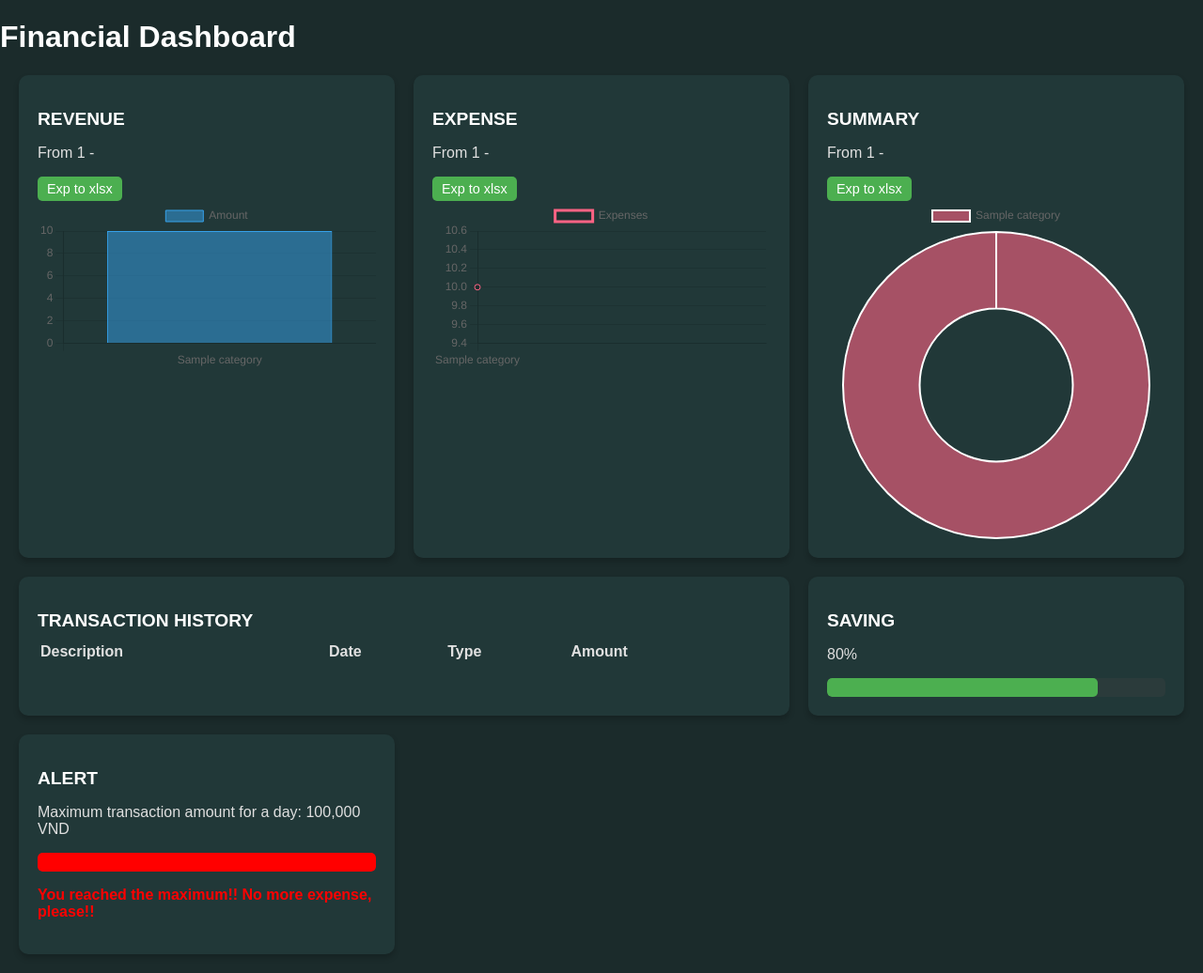
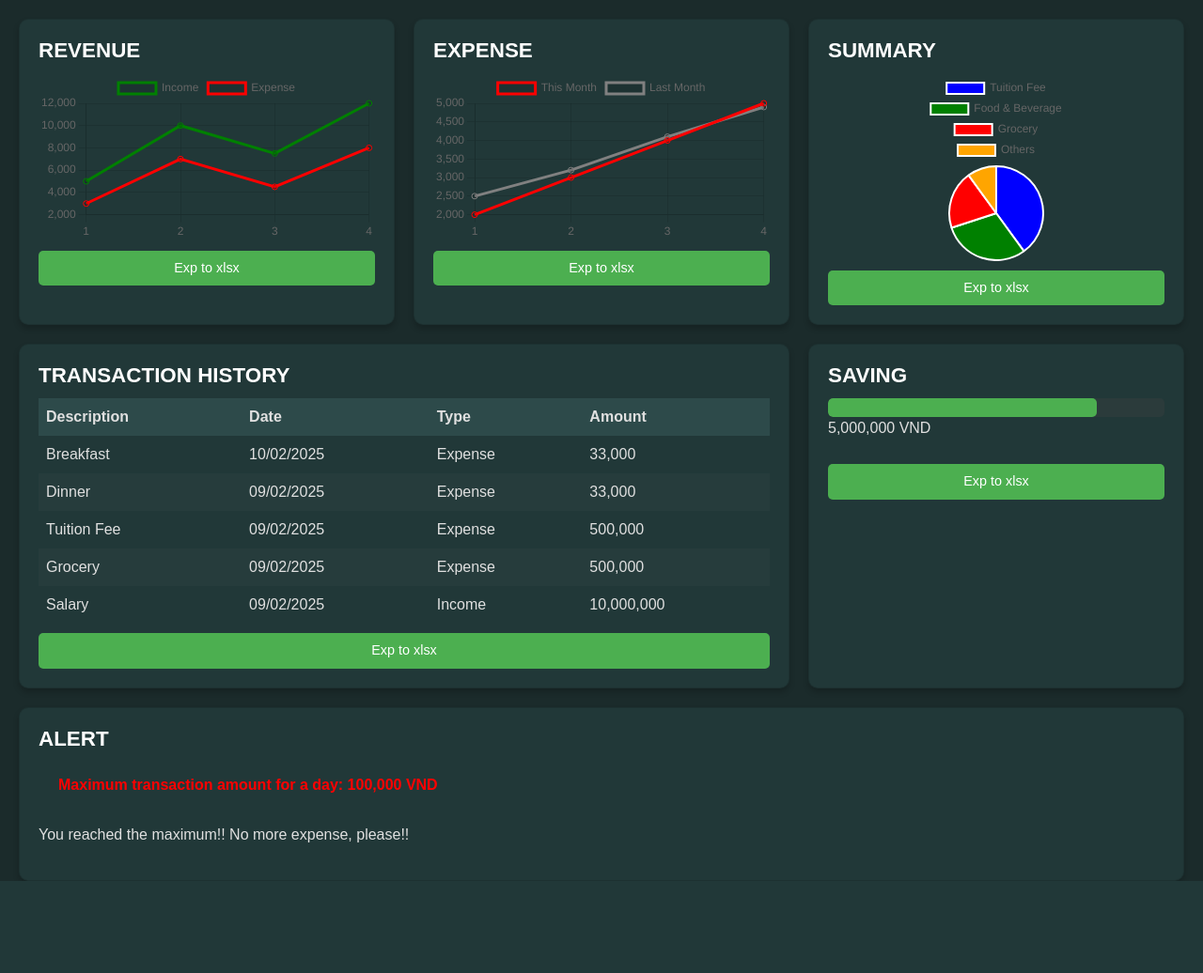
Before and after one commit to LinhHaTranNha/EXPENSE-MANAGEMENT, a Flask app: page /fin_dashboard in a window 1280 px wide. Shown: the whole page at 94% size. After the commit the page ends 938 px from the top, so only its background shows below. Run offline with Flask 3, Linux system fonts and the light colour scheme; a user stored in the database is signed in; tables that the repository leaves empty hold one stand-in row (values such as "Sample post"); lists and menus that the app fills with data are empty.

Commit message:
fin_dashboard

```diff
--- a/templates/fin_dashboard.html
+++ b/templates/fin_dashboard.html
@@ -1,9 +1,15 @@
 <!DOCTYPE html>
 <html lang="vi">
   <head>
-    <meta charset="UTF-8">
-    <meta name="viewport" content="width=device-width, initial-scale=1.0">
+    <meta charset="UTF-8" />
+    <meta name="viewport" content="width=device-width, initial-scale=1.0" />
     <title>Financial Dashboard</title>
+    <link
+      rel="stylesheet"
+      href="https://cdn.jsdelivr.net/npm/bootstrap@4.6.2/dist/css/bootstrap.min.css"
+      integrity="sha384-xOolHFLEh07PJGoPkLv1IbcEPTNtaed2xpHsD9ESMhqIYd0nLMwNLD69Npy4HI+N"
+      crossorigin="anonymous"
+    />
     <script src="https://cdn.jsdelivr.net/npm/chart.js"></script>
     <style>
       body {
@@ -14,13 +20,15 @@
         padding: 0;
       }
 
-        h1, h2 {
+      h1,
+      h2 {
         color: #ffffff;
       }
 
-        .container {
+      .dashboard-container {
         display: grid;
-            grid-template-columns: repeat(3, 1fr);
+        grid-template-columns: 1fr 1fr 1fr;
+        grid-template-rows: auto auto;
         gap: 20px;
         margin: 20px;
       }
@@ -34,11 +42,7 @@
 
       .card h2 {
         margin-bottom: 10px;
-            font-size: 1.2rem;
-        }
-
-        canvas {
-            max-width: 100%;
+        font-size: 1.4rem;
       }
 
       .export-btn {
@@ -46,9 +50,10 @@
         border: none;
         border-radius: 5px;
         color: white;
-            padding: 5px 10px;
+        padding: 8px 15px;
         cursor: pointer;
         font-size: 0.9rem;
+        margin-top: 10px;
       }
 
       .progress-bar {
@@ -68,40 +73,71 @@
         color: red;
         font-weight: bold;
       }
+
+      .summary-chart {
+        display: flex;
+        justify-content: center;
+        align-items: center;
+        height: 200px;
+      }
+
+      table {
+        width: 100%;
+        color: #e0e0e0;
+      }
+
+      th,
+      td {
+        text-align: left;
+        padding: 8px;
+      }
+
+      th {
+        background-color: #2d4a4a;
+      }
+
+      tr:nth-child(even) {
+        background-color: #263c3c;
+      }
+
+      .alert-fin {
+        padding: 0 20px;
+      }
+
+      h2 {
+        font-weight: 700;
+      }
     </style>
   </head>
   <body>
-    <h1>Financial Dashboard</h1>
-
-    <div class="container">
-        <!-- Revenue Chart -->
+    <div class="dashboard-container">
+      <!-- Revenue Card -->
       <div class="card">
         <h2>REVENUE</h2>
-            <p>From 1 - {{ end_date }}</p>
+        <canvas id="revenueChart"></canvas>
         <button class="export-btn">Exp to xlsx</button>
-            <canvas id="revenueChart"></canvas>
       </div>
 
-        <!-- Expense Chart -->
+      <!-- Expense Card -->
       <div class="card">
         <h2>EXPENSE</h2>
-            <p>From 1 - {{ end_date }}</p>
+        <canvas id="expenseChart"></canvas>
         <button class="export-btn">Exp to xlsx</button>
-            <canvas id="expenseChart"></canvas>
       </div>
 
-        <!-- Summary -->
+      <!-- Summary Card -->
       <div class="card">
         <h2>SUMMARY</h2>
-            <p>From 1 - {{ end_date }}</p>
-            <button class="export-btn">Exp to xlsx</button>
+        <div class="summary-chart">
           <canvas id="summaryChart"></canvas>
         </div>
+        <button class="export-btn">Exp to xlsx</button>
+      </div>
 
-        <!-- Transaction History -->
-        <div class="card" style="grid-column: span 2;">
+      <!-- Transaction History Card -->
+      <div class="card" style="grid-column: span 2">
         <h2>TRANSACTION HISTORY</h2>
-            <table style="width: 100%; color: #e0e0e0; text-align: left;">
+        <table>
           <thead>
             <tr>
               <th>Description</th>
@@ -111,92 +147,141 @@
             </tr>
           </thead>
           <tbody>
-                    {% for transaction in transactions %}
             <tr>
-                        <td>{{ transaction.category.name }}</td>
-                        <td>{{ transaction.transaction_date.strftime('%d/%m/%Y') }}</td>
-                        <td>{{ transaction.transaction_type }}</td>
-                        <td>{{ "{:,.0f}".format(transaction.transaction_amount) }} VND</td>
+              <td>Breakfast</td>
+              <td>10/02/2025</td>
+              <td>Expense</td>
+              <td>33,000</td>
             </tr>
-                    {% endfor %}
+            <tr>
+              <td>Dinner</td>
+              <td>09/02/2025</td>
+              <td>Expense</td>
+              <td>33,000</td>
+            </tr>
+            <tr>
+              <td>Tuition Fee</td>
+              <td>09/02/2025</td>
+              <td>Expense</td>
+              <td>500,000</td>
+            </tr>
+            <tr>
+              <td>Grocery</td>
+              <td>09/02/2025</td>
+              <td>Expense</td>
+              <td>500,000</td>
+            </tr>
+            <tr>
+              <td>Salary</td>
+              <td>09/02/2025</td>
+              <td>Income</td>
+              <td>10,000,000</td>
+            </tr>
           </tbody>
         </table>
+        <button class="export-btn">Exp to xlsx</button>
       </div>
 
-        <!-- Saving -->
+      <!-- Saving Card -->
       <div class="card">
         <h2>SAVING</h2>
-            <p>80%</p>
         <div class="progress-container">
-                <div class="progress-bar" style="width: 80%;"></div>
+          <div class="progress-bar" style="width: 80%"></div>
+        </div>
+        <p>5,000,000 VND</p>
+        <button class="export-btn">Exp to xlsx</button>
       </div>
     </div>
 
-        <!-- Alert -->
+    <div class="row alert-fin">
+      <div class="col-12">
+        <!-- Alert Card -->
         <div class="card">
           <h2>ALERT</h2>
-            <p>Maximum transaction amount for a day: 100,000 VND</p>
-            <div class="progress-container">
-                <div class="progress-bar" style="width: 100%; background-color: red;"></div>
+          <p class="alert">Maximum transaction amount for a day: 100,000 VND</p>
+          <p>You reached the maximum!! No more expense, please!!</p>
         </div>
-            <p class="alert">You reached the maximum!! No more expense, please!!</p>
       </div>
     </div>
 
     <script>
-        // Data passed from server
-        var categories = JSON.parse('{{ categories | tojson | default("[]") }}');
-        var amounts = JSON.parse('{{ amounts | tojson | default("[]") }}');
+      // Placeholder for chart.js rendering
+      const revenueCtx = document
+        .getElementById("revenueChart")
+        .getContext("2d");
+      const expenseCtx = document
+        .getElementById("expenseChart")
+        .getContext("2d");
+      const summaryCtx = document
+        .getElementById("summaryChart")
+        .getContext("2d");
 
-        // Revenue Chart
-        var ctxRevenue = document.getElementById('revenueChart').getContext('2d');
-        new Chart(ctxRevenue, {
-            type: 'bar',
+      new Chart(revenueCtx, {
+        type: "line",
         data: {
-                labels: categories,
-                datasets: [{
-                    label: 'Amount',
-                    data: amounts,
-                    backgroundColor: 'rgba(54, 162, 235, 0.5)',
-                    borderColor: 'rgba(54, 162, 235, 1)',
-                    borderWidth: 1
-                }]
-            }
+          labels: ["1", "2", "3", "4"],
+          datasets: [
+            {
+              label: "Income",
+              data: [5000, 10000, 7500, 12000],
+              borderColor: "green",
+            },
+            {
+              label: "Expense",
+              data: [3000, 7000, 4500, 8000],
+              borderColor: "red",
+            },
+          ],
+        },
       });
 
-        // Expense Chart (Example)
-        var ctxExpense = document.getElementById('expenseChart').getContext('2d');
-        new Chart(ctxExpense, {
-            type: 'line',
+      new Chart(expenseCtx, {
+        type: "line",
         data: {
-                labels: categories,
-                datasets: [{
-                    label: 'Expenses',
-                    data: amounts,
-                    borderColor: 'rgba(255, 99, 132, 1)',
-                    fill: false
-                }]
-            }
+          labels: ["1", "2", "3", "4"],
+          datasets: [
+            {
+              label: "This Month",
+              data: [2000, 3000, 4000, 5000],
+              borderColor: "red",
+            },
+            {
+              label: "Last Month",
+              data: [2500, 3200, 4100, 4900],
+              borderColor: "gray",
+            },
+          ],
+        },
       });
 
-        // Summary Chart
-        var ctxSummary = document.getElementById('summaryChart').getContext('2d');
-        new Chart(ctxSummary, {
-            type: 'doughnut',
+      new Chart(summaryCtx, {
+        type: "pie",
         data: {
-                labels: categories,
-                datasets: [{
-                    label: 'Summary',
-                    data: amounts,
-                    backgroundColor: [
-                        'rgba(255, 99, 132, 0.6)',
-                        'rgba(54, 162, 235, 0.6)',
-                        'rgba(255, 206, 86, 0.6)',
-                        'rgba(75, 192, 192, 0.6)'
-                    ]
-                }]
-            }
+          labels: ["Tuition Fee", "Food & Beverage", "Grocery", "Others"],
+          datasets: [
+            {
+              data: [40, 30, 20, 10],
+              backgroundColor: ["blue", "green", "red", "orange"],
+            },
+          ],
+        },
       });
     </script>
+
+    <script
+      src="https://cdn.jsdelivr.net/npm/jquery@3.5.1/dist/jquery.slim.min.js"
+      integrity="sha384-DfXdz2htPH0lsSSs5nCTpuj/zy4C+OGpamoFVy38MVBnE+IbbVYUew+OrCXaRkfj"
+      crossorigin="anonymous"
+    ></script>
+    <script
+      src="https://cdn.jsdelivr.net/npm/popper.js@1.16.1/dist/umd/popper.min.js"
+      integrity="sha384-9/reFTGAW83EW2RDu2S0VKaIzap3H66lZH81PoYlFhbGU+6BZp6G7niu735Sk7lN"
+      crossorigin="anonymous"
+    ></script>
+    <script
+      src="https://cdn.jsdelivr.net/npm/bootstrap@4.6.2/dist/js/bootstrap.min.js"
+      integrity="sha384-+sLIOodYLS7CIrQpBjl+C7nPvqq+FbNUBDunl/OZv93DB7Ln/533i8e/mZXLi/P+"
+      crossorigin="anonymous"
+    ></script>
   </body>
 </html>
```
Lines whose indentation alone changed are shown as unchanged.
